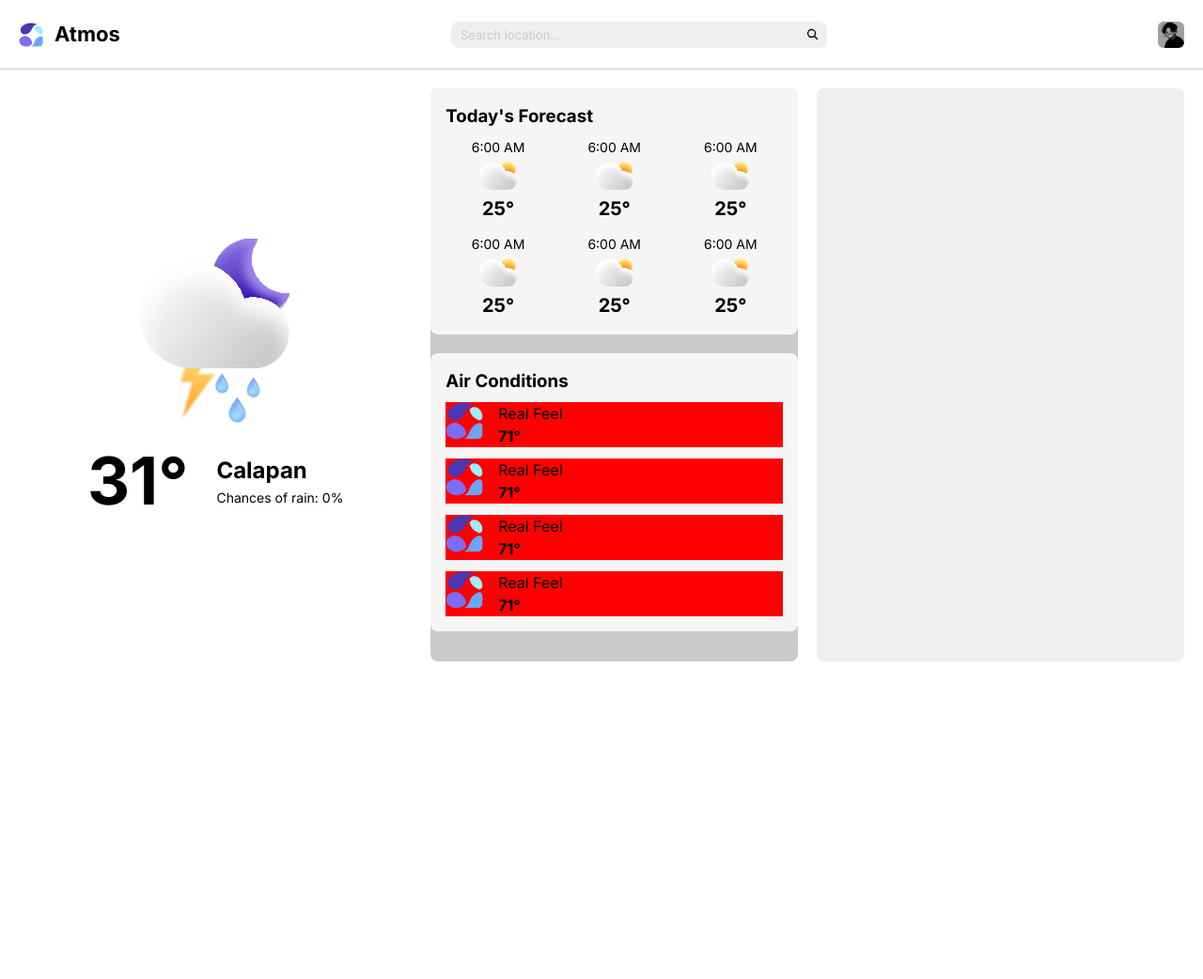
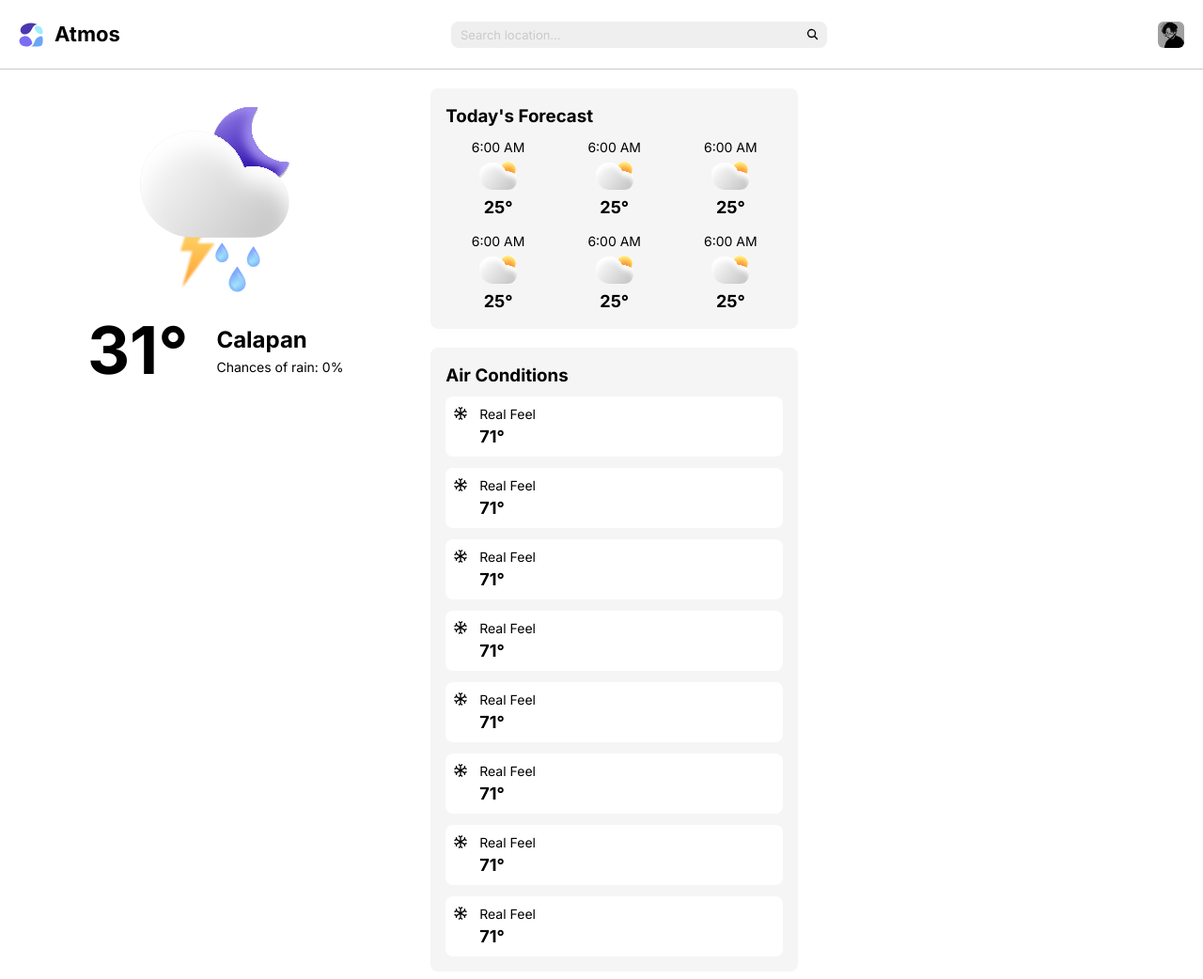
Before and after one commit to arvincodes/atmos, a website built with webpack: page src/index.html in a window 1280 px wide. Shown: the whole page at 94% size. Before the commit the page ends 800 px from the top, so only its background shows below. Built offline with nearby package versions, Linux system fonts and the light colour scheme.

Commit message:
Add hardcoded air conditions section
This is done to visualize what the final website would look like
with JavaScript functionality.

```diff
--- a/src/index.html
+++ b/src/index.html
@@ -76,31 +76,59 @@
           <h3 class="conditions-heading">Air Conditions</h3>
           <div class="conditions-grid">
             <div class="conditions-item">
-              <img src="images/logo.svg" class="conditions-item-icon">
+              <img src="images/conditions-icons/snowflake-line.svg" class="conditions-item-icon">
               <div class="conditions-item-details">
                 <p class="conditions-item-heading">Real Feel</p>
-                <h4 class="conditions-item-heading">71°</h4>
+                <h4 class="conditions-item-value">71°</h4>
               </div>
             </div>
             <div class="conditions-item">
-              <img src="images/logo.svg" class="conditions-item-icon">
+              <img src="images/conditions-icons/snowflake-line.svg" class="conditions-item-icon">
               <div class="conditions-item-details">
                 <p class="conditions-item-heading">Real Feel</p>
-                <h4 class="conditions-item-heading">71°</h4>
+                <h4 class="conditions-item-value">71°</h4>
               </div>
             </div>
             <div class="conditions-item">
-              <img src="images/logo.svg" class="conditions-item-icon">
+              <img src="images/conditions-icons/snowflake-line.svg" class="conditions-item-icon">
               <div class="conditions-item-details">
                 <p class="conditions-item-heading">Real Feel</p>
-                <h4 class="conditions-item-heading">71°</h4>
+                <h4 class="conditions-item-value">71°</h4>
               </div>
             </div>
             <div class="conditions-item">
-              <img src="images/logo.svg" class="conditions-item-icon">
+              <img src="images/conditions-icons/snowflake-line.svg" class="conditions-item-icon">
               <div class="conditions-item-details">
                 <p class="conditions-item-heading">Real Feel</p>
-                <h4 class="conditions-item-heading">71°</h4>
+                <h4 class="conditions-item-value">71°</h4>
+              </div>
+            </div>
+            <div class="conditions-item">
+              <img src="images/conditions-icons/snowflake-line.svg" class="conditions-item-icon">
+              <div class="conditions-item-details">
+                <p class="conditions-item-heading">Real Feel</p>
+                <h4 class="conditions-item-value">71°</h4>
+              </div>
+            </div>
+            <div class="conditions-item">
+              <img src="images/conditions-icons/snowflake-line.svg" class="conditions-item-icon">
+              <div class="conditions-item-details">
+                <p class="conditions-item-heading">Real Feel</p>
+                <h4 class="conditions-item-value">71°</h4>
+              </div>
+            </div>
+            <div class="conditions-item">
+              <img src="images/conditions-icons/snowflake-line.svg" class="conditions-item-icon">
+              <div class="conditions-item-details">
+                <p class="conditions-item-heading">Real Feel</p>
+                <h4 class="conditions-item-value">71°</h4>
+              </div>
+            </div>
+            <div class="conditions-item">
+              <img src="images/conditions-icons/snowflake-line.svg" class="conditions-item-icon">
+              <div class="conditions-item-details">
+                <p class="conditions-item-heading">Real Feel</p>
+                <h4 class="conditions-item-value">71°</h4>
               </div>
             </div>
           </div>
--- a/src/styles.css
+++ b/src/styles.css
@@ -163,7 +163,7 @@ main {
 }
 
 .container {
-  background-color: #efefef;
+  /* background-color: #efefef; */
   width: 100%;
   min-height: 240px;
   border-radius: 8px;
@@ -174,7 +174,6 @@ main {
   flex-direction: column;
   background-color: #f5f5f5;
   width: 100%;
-  /* height: 100%; */
   border-radius: 8px;
 }
 
@@ -182,7 +181,7 @@ main {
   padding: 20px 20px 0 20px;
   display: flex;
   flex-direction: column;
-  justify-content: center;
+  /* justify-content: center; */
   align-items: center;
   background-color: transparent;
   gap: 6px;
@@ -212,8 +211,6 @@ main {
   display: flex;
   flex-direction: column;
   gap: 20px;
-  height: 480px;
-  background-color: #cacaca;
 }
 
 .today-container,
@@ -247,7 +244,7 @@ main {
 }
 
 .time-item h4 {
-  font-size: 20px;
+  font-size: 18px;
 }
 
 .conditions-grid {
@@ -257,17 +254,28 @@ main {
 }
 
 .conditions-item {
-  background-color: red;
   display: flex;
-  gap: 16px;
+  gap: 12px;
+  padding: 8px;
+  border-radius: 8px;
+  background-color: #ffffff;
 }
 
 .conditions-item-icon {
-  width: 40px;
-  height: 40px;
+  margin-top: 2px;
+  width: 16px;
+  height: 16px;
 }
 
-@media (min-width: 800px) {
+.conditions-item-heading {
+  font-size: 14px;
+}
+
+.conditions-item-value {
+  font-size: 18px;
+}
+
+@media (min-width: 1000px) {
   .logo-name {
     display: block;
     font-size: 22px;
```
Also changed, not shown: src/images/conditions-icons/snowflake-line.svg (added).
